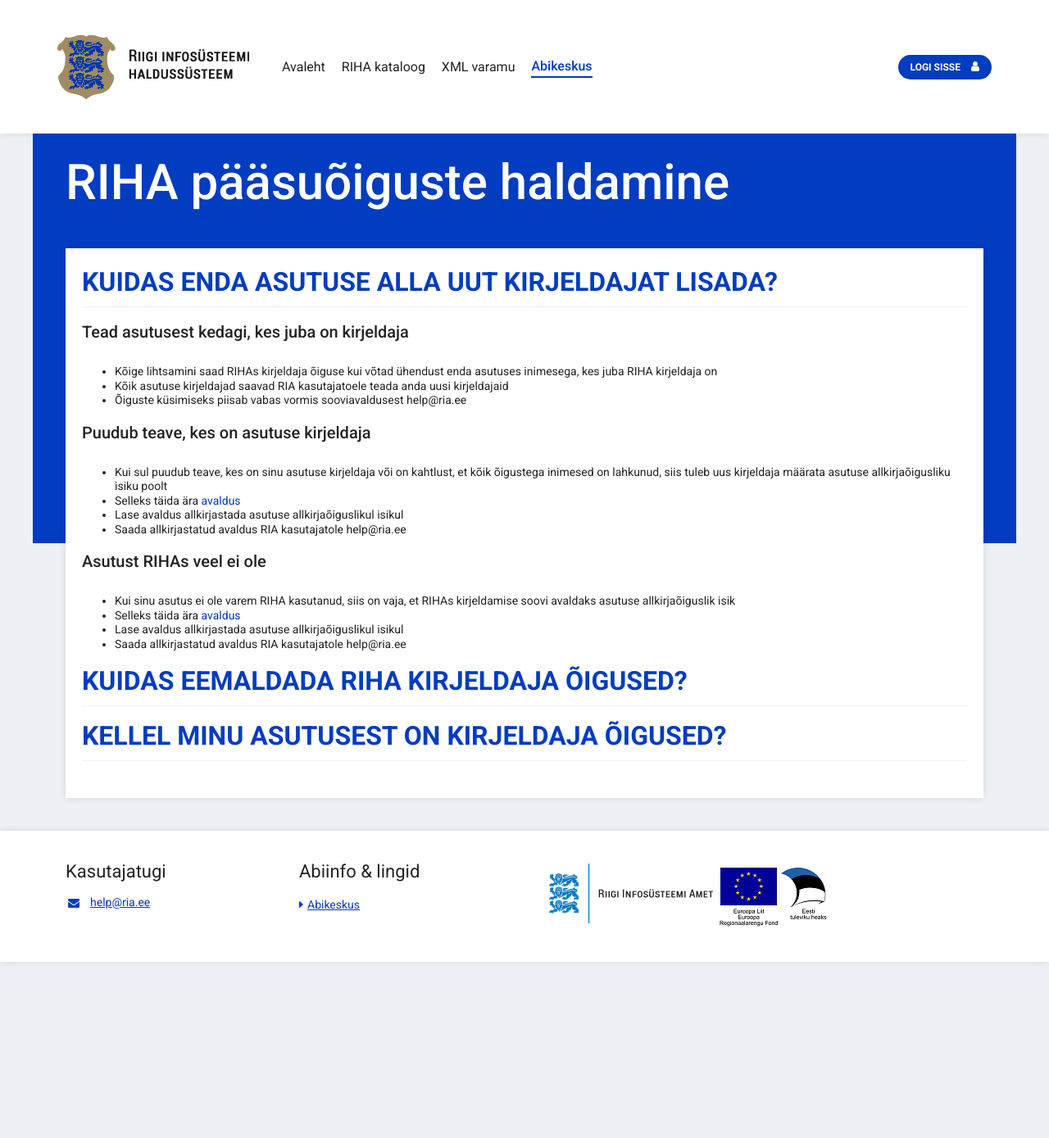
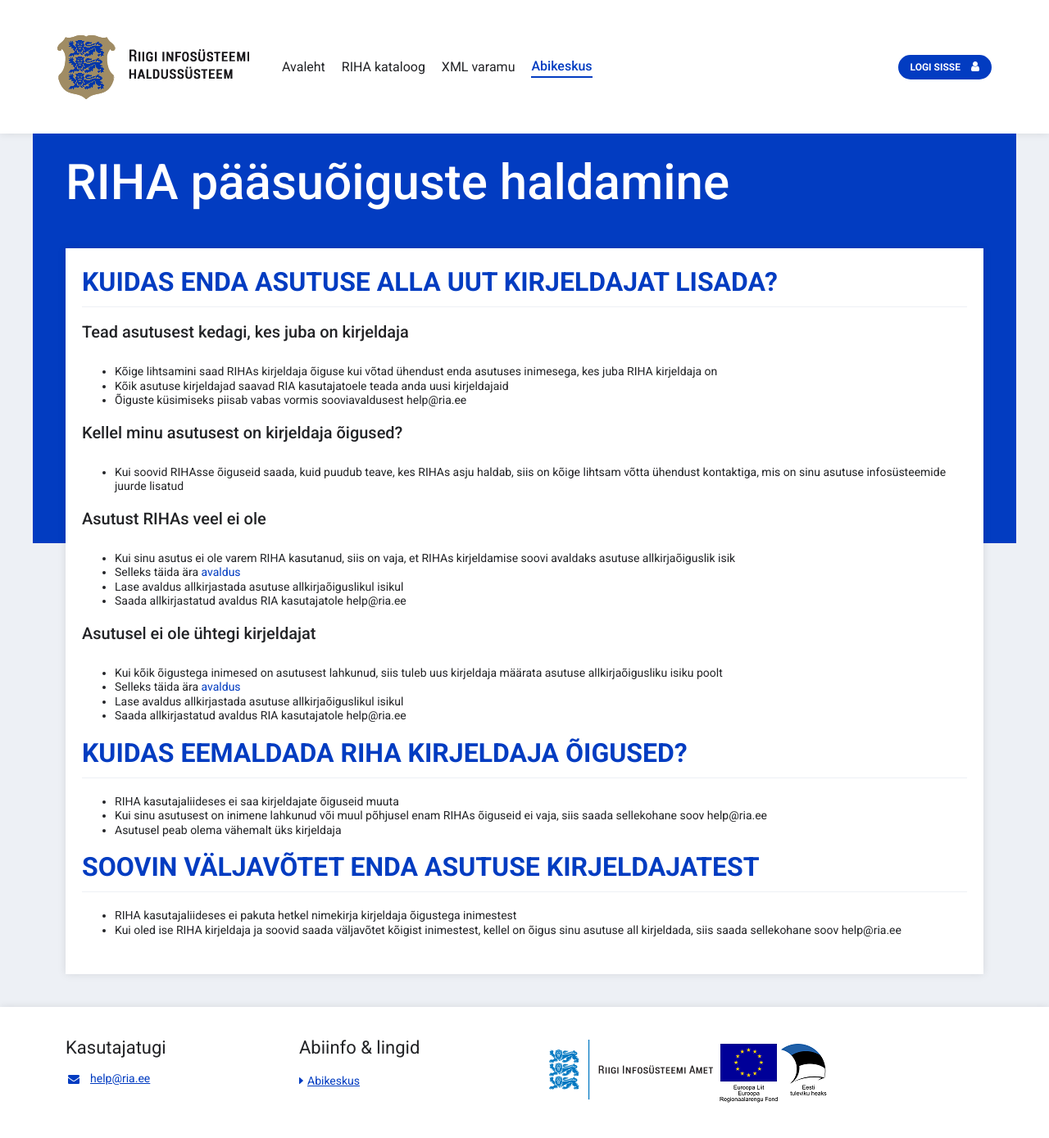
Before and after one commit to e-gov/RIHA-Help, a Jekyll site: the page built from docs/RIHA-oigused-haldamine.md, in a window 1280 px wide. Shown: the whole page at 82% size. Built offline with Jekyll 4.4.1, drawn with Linux system fonts in a browser that asks for light colours; our own code applies the rules of GitHub Pages for plain Markdown files; before the commit the page ends 1174 px from its top, so only the background shows below that.

Commit message:
Update RIHA-oigused-haldamine.md

```diff
--- a/docs/RIHA-oigused-haldamine.md
+++ b/docs/RIHA-oigused-haldamine.md
@@ -5,17 +5,12 @@ title: RIHA pääsuõiguste haldamine
 ## Kuidas enda asutuse alla uut kirjeldajat lisada?
 
 ### Tead asutusest kedagi, kes juba on kirjeldaja
-
 - Kõige lihtsamini saad RIHAs kirjeldaja õiguse kui võtad ühendust enda asutuses inimesega, kes juba RIHA kirjeldaja on
 - Kõik asutuse kirjeldajad saavad RIA kasutajatoele teada anda uusi kirjeldajaid
 - Õiguste küsimiseks piisab vabas vormis sooviavaldusest help@ria.ee
 
-### Puudub teave, kes on asutuse kirjeldaja
-
-- Kui sul puudub teave, kes on sinu asutuse kirjeldaja või on kahtlust, et kõik õigustega inimesed on lahkunud, siis tuleb uus kirjeldaja määrata asutuse allkirjaõigusliku isiku poolt
-- Selleks täida ära [avaldus](link)
-- Lase avaldus allkirjastada asutuse allkirjaõiguslikul isikul
-- Saada allkirjastatud avaldus RIA kasutajatole help@ria.ee
+### Kellel minu asutusest on kirjeldaja õigused?
+- Kui soovid RIHAsse õiguseid saada, kuid puudub teave, kes RIHAs asju haldab, siis on kõige lihtsam võtta ühendust kontaktiga, mis on sinu asutuse infosüsteemide juurde lisatud
 
 ### Asutust RIHAs veel ei ole
 
@@ -24,7 +19,17 @@ title: RIHA pääsuõiguste haldamine
 - Lase avaldus allkirjastada asutuse allkirjaõiguslikul isikul
 - Saada allkirjastatud avaldus RIA kasutajatole help@ria.ee
 
+### Asutusel ei ole ühtegi kirjeldajat
+- Kui kõik õigustega inimesed on asutusest lahkunud, siis tuleb uus kirjeldaja määrata asutuse allkirjaõigusliku isiku poolt
+- Selleks täida ära [avaldus](link)
+- Lase avaldus allkirjastada asutuse allkirjaõiguslikul isikul
+- Saada allkirjastatud avaldus RIA kasutajatole help@ria.ee
+
 ## Kuidas eemaldada RIHA kirjeldaja õigused?
+- RIHA kasutajaliideses ei saa kirjeldajate õiguseid muuta
+- Kui sinu asutusest on inimene lahkunud või muul põhjusel enam RIHAs õiguseid ei vaja, siis saada sellekohane soov help@ria.ee
+- Asutusel peab olema vähemalt üks kirjeldaja
 
-
-## Kellel minu asutusest on kirjeldaja õigused?
+## Soovin väljavõtet enda asutuse kirjeldajatest
+- RIHA kasutajaliideses ei pakuta hetkel nimekirja kirjeldaja õigustega inimestest
+- Kui oled ise RIHA kirjeldaja ja soovid saada väljavõtet kõigist inimestest, kellel on õigus sinu asutuse all kirjeldada, siis saada sellekohane soov help@ria.ee
```
